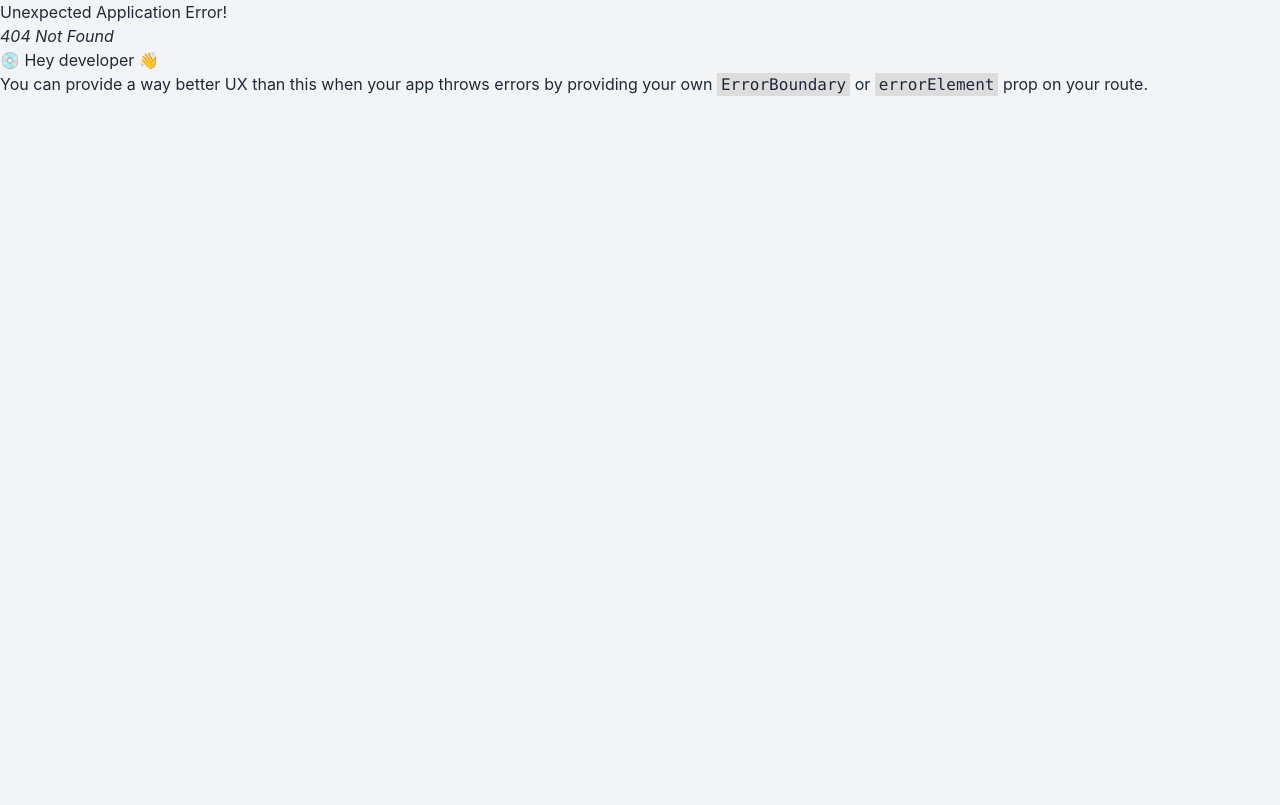
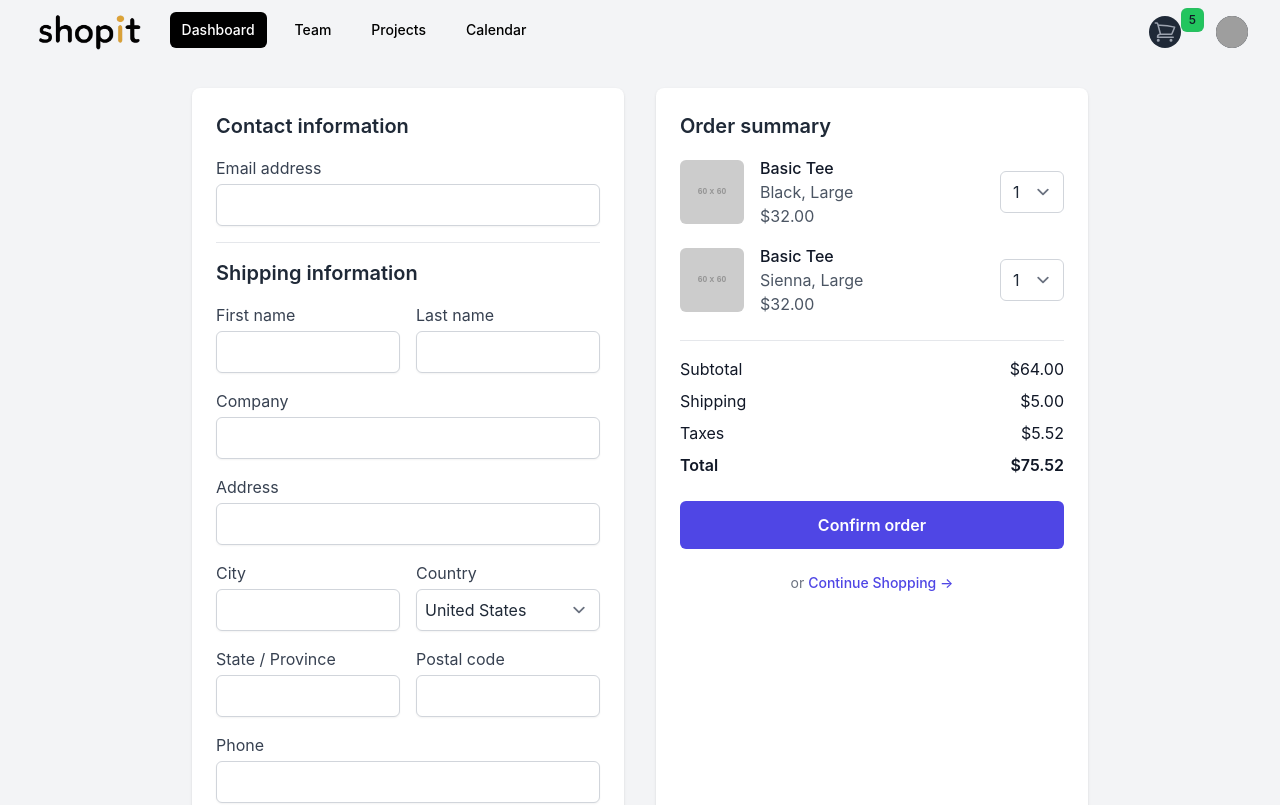
Before and after one commit to Arjun-Bhandari/shopit, a React (Vite) app in the folder frontend/: page /checkout in a window 1280 px wide. Before the commit this address had no page. Shown: the top 805 px of the page. Built offline with nearby package versions, Linux system fonts and the light colour scheme; grey boxes are pictures that could not be loaded.

Commit message:
checkout component added

```diff
--- a/frontend/src/components/Header/Navbar.jsx
+++ b/frontend/src/components/Header/Navbar.jsx
@@ -19,7 +19,8 @@ import {
   XMarkIcon,
 } from "@heroicons/react/24/outline";
 import logo from "../Header/logo.png";
-import { Cart } from "../../pages/index";
+
+import Cartlayout from "../../features/cart/compenent/CartLayout";
 
 const navigation = [
   { name: "Dashboard", href: "#", current: true },
@@ -83,7 +84,7 @@ export default function Navbar() {
             <div className="absolute inset-y-0 right-0 flex items-center pr-2 sm:static sm:inset-auto sm:ml-6 sm:pr-0">
               <button
                 type="button"
-                onClick={() => toggleCart()}
+                onClick={()=>toggleCart()}
                 className="relative rounded-full bg-gray-800 p-1 text-gray-400 hover:text-white focus:outline-none focus:ring-2 focus:ring-white focus:ring-offset-2 focus:ring-offset-gray-800"
               >
                 <ShoppingCartIcon aria-hidden="true" className="h-6 w-6" />
@@ -182,7 +183,7 @@ export default function Navbar() {
                         <div className="ml-3 flex h-7 items-center">
                           <button
                             type="button"
-                            onClick={() => toggleCart()}
+                            onClick={()=>toggleCart()}
                             className="relative -m-2 p-2 text-gray-400 hover:text-gray-500"
                           >
                             <span className="absolute -inset-0.5" />
@@ -191,7 +192,7 @@ export default function Navbar() {
                           </button>
                         </div>
                       </div>
-                      <Cart />
+                      <Cartlayout toggle={toggleCart} />
                     </div>
                   </div>
                 </DialogPanel>
--- a/frontend/src/features/cart/compenent/CartLayout.jsx
+++ b/frontend/src/features/cart/compenent/CartLayout.jsx
@@ -1,4 +1,6 @@
 import { useState } from "react";
+import { Link } from "react-router-dom";
+import { useNavigate } from "react-router-dom";
 
 const products = [
   {
@@ -52,12 +54,9 @@ const products = [
   // More products...
 ];
 
-export default function Cartlayout() {
-  const [open, setOpen] = useState(true);
-
+export default function Cartlayout({toggle}) {
   return (
    <>
-
       {" "}
         <div className="mt-8">
           <div className="flow-root">
@@ -117,25 +116,26 @@ export default function Cartlayout() {
           Shipping and taxes calculated at checkout.
         </p>
         <div className="mt-6">
-          <a
-            href="#"
+        <Link to="/checkout" onClick={toggle}
             className="flex items-center justify-center rounded-md border border-transparent bg-indigo-600 px-6 py-3 text-base font-medium text-white shadow-sm hover:bg-indigo-700"
           >
             Checkout
-          </a>
+          </Link>
         </div>
         <div className="mt-6 flex justify-center text-center text-sm text-gray-500">
+         <Link to="/">
           <p>
             or{" "}
             <button
               type="button"
-              onClick={() => setOpen(false)}
+              onClick={toggle}
               className="font-medium text-indigo-600 hover:text-indigo-500"
             >
               Continue Shopping
               <span aria-hidden="true"> &rarr;</span>
             </button>
           </p>
+          </Link>
         </div>
       </div>
 
--- /dev/null
+++ b/frontend/src/features/checkout/checkoutAPI.js
@@ -0,0 +1,7 @@
+export function fetchProduct(product) {
+    return new Promise(async (resolve) => {
+      const response = await fetch("http:localhose:8080");
+      const data = await response.json();
+      resolve(data);
+    });
+  }
--- /dev/null
+++ b/frontend/src/features/checkout/chekoutSlice.js
@@ -0,0 +1,41 @@
+import { createAsyncThunk, createSlice } from "@reduxjs/toolkit";
+import { fetchProduct } from "./productListAPI";
+
+const initialState = {
+  cart: [],
+  status: "idel",
+};
+
+export const incrementAsync = createAsyncThunk(
+  "product/fetchProduct",
+  async (product) => {
+    const response = await fetchProduct(product);
+    return response.data;
+  }
+);
+export const cartSlice = createSlice({
+  name: "cart",
+  initialState,
+  reducers: {
+    addProduct :(state)=>{
+        state.value +=1;
+    },
+  },
+    extraReucers: (builder) => {
+      builder
+        .addCase(incrementAsync.pending, (state) => {
+          state.status = "loading";
+        })
+        .addCase(incrementAsync.fulfilled, (state, action) => {
+          state.status = "idel";
+          state.value += action.payload;
+        });
+    },
+
+});
+
+export const {addProduct,removeProduct} = productSlice.actions;
+
+export const selectProduct = (state)=>state.counter.value
+
+export default cartSlice.reducer;
--- /dev/null
+++ b/frontend/src/features/checkout/component/CheckoutLayout.jsx
@@ -0,0 +1,197 @@
+import React from 'react'
+import { Link } from 'react-router-dom';
+
+
+
+const CheckoutLayout = () => {
+  const orderItems = [
+    {
+      id: 1,
+      name: 'Basic Tee',
+      color: 'Black',
+      size: 'Large',
+      price: 32.0,
+      quantity: 1,
+      image: 'https://via.placeholder.com/60',
+    },
+    {
+      id: 2,
+      name: 'Basic Tee',
+      color: 'Sienna',
+      size: 'Large',
+      price: 32.0,
+      quantity: 1,
+      image: 'https://via.placeholder.com/60',
+    },
+  ];
+
+  return (
+    <div className="bg-gray-100 min-h-screen flex justify-center items-start p-6">
+      <div className="max-w-4xl w-full grid grid-cols-1 lg:grid-cols-2 gap-8">
+
+        {/* Contact and Shipping Information */}
+        <div className="bg-white p-6 rounded-lg shadow">
+          <h2 className="text-xl font-semibold mb-4">Contact information</h2>
+          <form>
+            <div className="mb-4">
+              <label className="block text-gray-700">Email address</label>
+              <input
+                type="email"
+                className="w-full border-gray-300 rounded-md shadow-sm p-2 mt-1"
+              />
+            </div>
+            <hr className="my-4" />
+
+            <h2 className="text-xl font-semibold mb-4">Shipping information</h2>
+            <div className="grid grid-cols-1 sm:grid-cols-2 gap-4 mb-4">
+              <div>
+                <label className="block text-gray-700">First name</label>
+                <input
+                  type="text"
+                  className="w-full border-gray-300 rounded-md shadow-sm p-2 mt-1"
+                />
+              </div>
+              <div>
+                <label className="block text-gray-700">Last name</label>
+                <input
+                  type="text"
+                  className="w-full border-gray-300 rounded-md shadow-sm p-2 mt-1"
+                />
+              </div>
+            </div>
+            <div className="mb-4">
+              <label className="block text-gray-700">Company</label>
+              <input
+                type="text"
+                className="w-full border-gray-300 rounded-md shadow-sm p-2 mt-1"
+              />
+            </div>
+            <div className="mb-4">
+              <label className="block text-gray-700">Address</label>
+              <input
+                type="text"
+                className="w-full border-gray-300 rounded-md shadow-sm p-2 mt-1"
+              />
+            </div>
+            <div className="grid grid-cols-1 sm:grid-cols-2 gap-4 mb-4">
+              <div>
+                <label className="block text-gray-700">City</label>
+                <input
+                  type="text"
+                  className="w-full border-gray-300 rounded-md shadow-sm p-2 mt-1"
+                />
+              </div>
+              <div>
+                <label className="block text-gray-700">Country</label>
+                <select className="w-full border-gray-300 rounded-md shadow-sm p-2 mt-1">
+                  <option>United States</option>
+                  <option>Canada</option>
+                  <option>Other</option>
+                </select>
+              </div>
+            </div>
+            <div className="grid grid-cols-1 sm:grid-cols-2 gap-4 mb-4">
+              <div>
+                <label className="block text-gray-700">State / Province</label>
+                <input
+                  type="text"
+                  className="w-full border-gray-300 rounded-md shadow-sm p-2 mt-1"
+                />
+              </div>
+              <div>
+                <label className="block text-gray-700">Postal code</label>
+                <input
+                  type="text"
+                  className="w-full border-gray-300 rounded-md shadow-sm p-2 mt-1"
+                />
+              </div>
+            </div>
+            <div className="mb-4">
+              <label className="block text-gray-700">Phone</label>
+              <input
+                type="text"
+                className="w-full border-gray-300 rounded-md shadow-sm p-2 mt-1"
+              />
+            </div>
+          </form>
+        </div>
+
+        {/* Order Summary */}
+        <div className="bg-white p-6 rounded-lg shadow">
+          <h2 className="text-xl font-semibold mb-4">Order summary</h2>
+          <div className="space-y-4">
+            {orderItems.map((item) => (
+              <div key={item.id} className="flex items-center justify-between">
+                <div className="flex items-center space-x-4">
+                  <img
+                    src={item.image}
+                    alt={item.name}
+                    className="h-16 w-16 rounded-md object-cover"
+                  />
+                  <div>
+                    <p className="font-medium text-gray-900">{item.name}</p>
+                    <p className="text-gray-600">{item.color}, {item.size}</p>
+                    <p className="text-gray-600">${item.price.toFixed(2)}</p>
+                  </div>
+                </div>
+                <div>
+                  <select className="border-gray-300 rounded-md">
+                    {[1, 2, 3].map((quantity) => (
+                      <option key={quantity} value={quantity}>
+                        {quantity}
+                      </option>
+                    ))}
+                  </select>
+                </div>
+              </div>
+            ))}
+          </div>
+
+          {/* Order Total */}
+          <div className="mt-6 border-t pt-4 space-y-2">
+            <div className="flex justify-between text-gray-900">
+              <p>Subtotal</p>
+              <p>$64.00</p>
+            </div>
+            <div className="flex justify-between text-gray-900">
+              <p>Shipping</p>
+              <p>$5.00</p>
+            </div>
+            <div className="flex justify-between text-gray-900">
+              <p>Taxes</p>
+              <p>$5.52</p>
+            </div>
+            <div className="flex justify-between font-semibold text-gray-900">
+              <p>Total</p>
+              <p>$75.52</p>
+            </div>
+          </div>
+
+          {/* Confirm Order Button */}
+          <div className="mt-6">
+            <button className="w-full bg-indigo-600 text-white py-3 rounded-md font-semibold hover:bg-indigo-700">
+              Confirm order
+            </button>
+          </div>
+          <div className="mt-6 flex justify-center text-center text-sm text-gray-500">
+            <Link to="/" >
+          <p>
+            or{" "}
+            <button
+              type="button"
+              onClick={() => setOpen(false)}
+              className="font-medium text-indigo-600 hover:text-indigo-500"
+            >
+              Continue Shopping
+              <span aria-hidden="true"> &rarr;</span>
+            </button>
+          </p>
+          </Link>
+        </div>
+        </div>
+      </div>
+    </div>
+  );
+};
+
+export default CheckoutLayout;
--- a/frontend/src/main.jsx
+++ b/frontend/src/main.jsx
@@ -5,6 +5,7 @@ import { RouterProvider,createBrowserRouter } from 'react-router-dom'
 import App from './App.jsx'
 import './index.css'
 import {Home,Login,Signup} from "./pages/index.js"
+import { Checkout } from './pages/Checkout.jsx'
 const router = createBrowserRouter([
   {
     path:"/",
@@ -22,6 +23,10 @@ const router = createBrowserRouter([
         path:"/register",
         element:<Signup/>
       },
+      {
+        path:"/checkout",
+        element:<Checkout/>
+      }
     ]
   }
 ])
--- a/frontend/src/pages/Cart.jsx
+++ /dev/null
@@ -1,12 +0,0 @@
-import React from 'react'
-import Cartlayout from "../features/cart/compenent/CartLayout"
-
-export default function Cart(props) {
-
-
-    return (
-        <>
-            <Cartlayout/>
-        </>
-    )
-}
--- /dev/null
+++ b/frontend/src/pages/Checkout.jsx
@@ -0,0 +1,12 @@
+import React from 'react'
+import CheckoutLayout from '../features/checkout/component/CheckoutLayout'
+
+export function Checkout(props) {
+
+
+    return (
+        <>
+            <CheckoutLayout/>
+        </>
+    )
+}
--- a/frontend/src/pages/index.js
+++ b/frontend/src/pages/index.js
@@ -1,11 +1,9 @@
 import Home from "./Home"
 import Login from "./Login"
 import Signup from "./Signup"
-import Cart from "./Cart"
 
 export{
     Home,
     Login,
     Signup,
-    Cart,
 }
```
